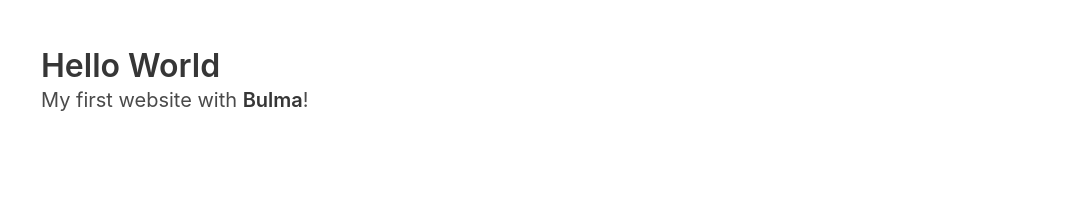
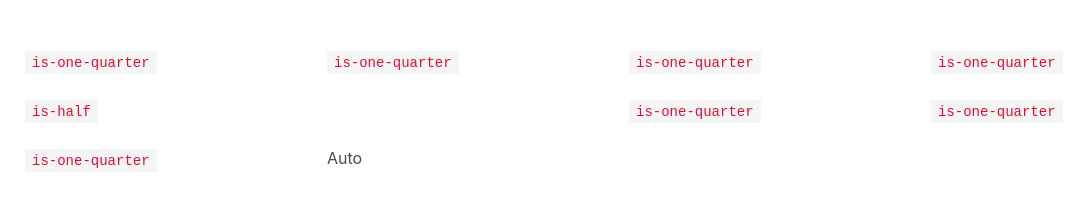
Before and after one commit to nvrt/2nav, a plain HTML site: page index.html in a window 1280 px wide. Shown: the whole page, without its empty margins (23-1109 px from the left). Drawn offline with nearby package versions, Linux system fonts and the light colour scheme.

Commit message:
Update index.html

```diff
--- a/index.html
+++ b/index.html
@@ -8,13 +8,34 @@
   </head>
   <body>
   <section class="section">
-    <div class="container">
-      <h1 class="title">
-        Hello World
-      </h1>
-      <p class="subtitle">
-        My first website with <strong>Bulma</strong>!
-      </p>
+    <div class="columns is-multiline is-mobile">
+      <div class="column is-one-quarter">
+        <code>is-one-quarter</code>
+      </div>
+      <div class="column is-one-quarter">
+        <code>is-one-quarter</code>
+      </div>
+      <div class="column is-one-quarter">
+        <code>is-one-quarter</code>
+      </div>
+      <div class="column is-one-quarter">
+        <code>is-one-quarter</code>
+      </div>
+      <div class="column is-half">
+        <code>is-half</code>
+      </div>
+      <div class="column is-one-quarter">
+        <code>is-one-quarter</code>
+      </div>
+      <div class="column is-one-quarter">
+        <code>is-one-quarter</code>
+      </div>
+      <div class="column is-one-quarter">
+        <code>is-one-quarter</code>
+      </div>
+      <div class="column">
+        Auto
+      </div>
     </div>
   </section>
   </body>
```
